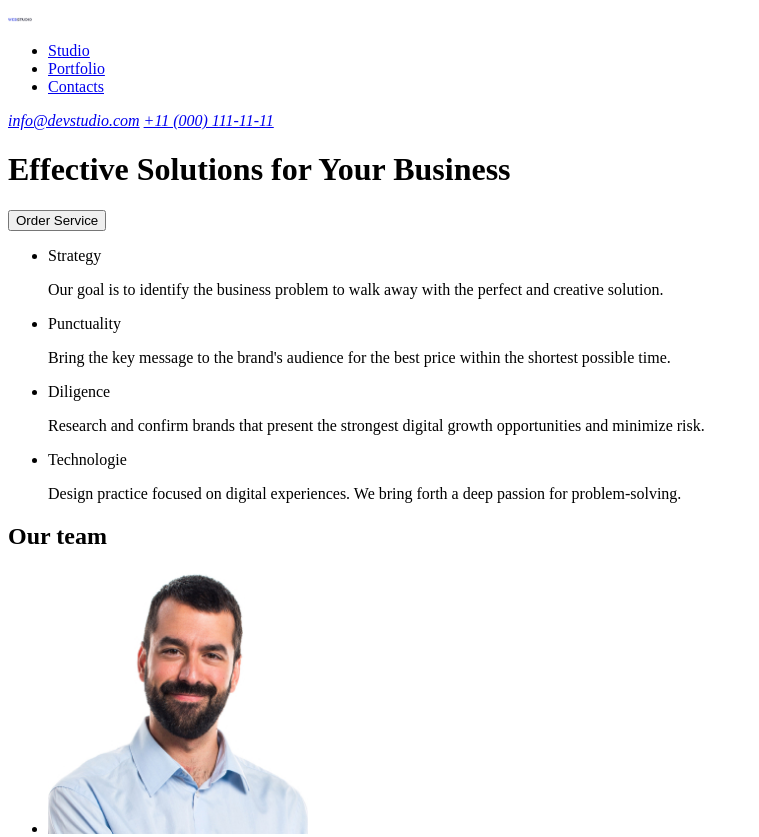
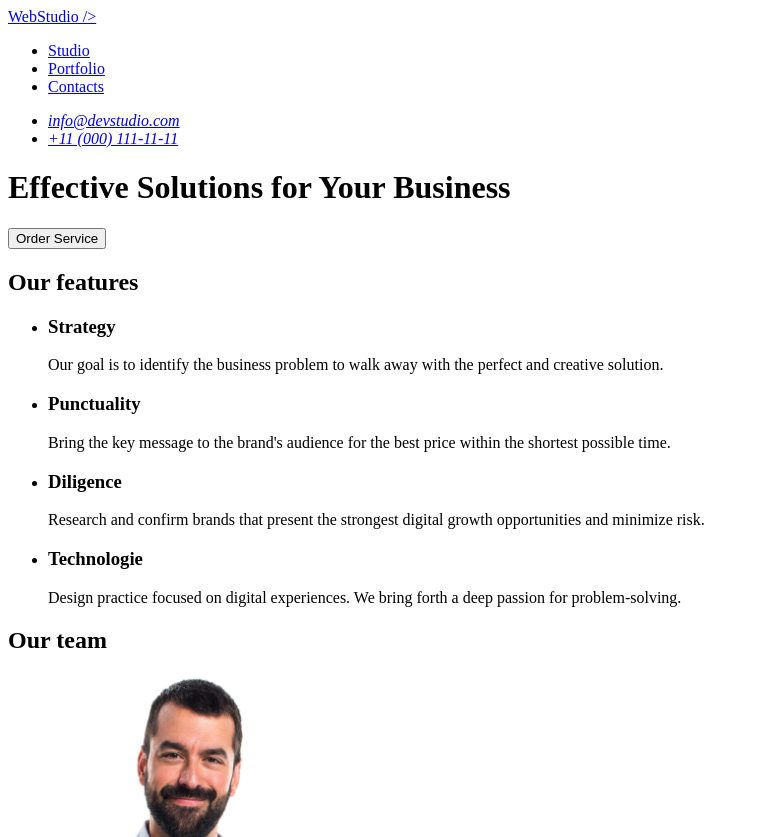
Before and after one commit to Nazarchuk-Arina/goit-markup-hw-01, a plain HTML site: page index.html in a window 1280 px wide. Shown: the top 837 px of the page, without its empty margins (0-759 px from the left). Drawn offline with Linux system fonts and the light colour scheme.

Commit message:
Update index.html

```diff
--- a/index.html
+++ b/index.html
@@ -8,9 +8,7 @@
   <body>
     <header>
       <nav>
-        <a href=" ">
-          <img src="./images.jpg" alt="WebStudio Logo" width="24" />
-        </a>
+        <a href="./index.html">WebStudio /> </a>
         <ul>
           <li><a href="#">Studio</a></li>
           <li><a href="#">Portfolio</a></li>
@@ -18,46 +16,54 @@
         </ul>
       </nav>
       <address>
-        <a href="mailto:info@devstudio.com">info@devstudio.com</a>
-        <a href="tel:+110001111111">+11 (000) 111-11-11</a>
+        <ul>
+          <li><a href="mailto:info@devstudio.com">info@devstudio.com</a></li>
+          <li><a href="tel:+110001111111">+11 (000) 111-11-11</a></li>
+        </ul>
       </address>
     </header>
     <main>
-      <h1>Effective Solutions for Your Business</h1>
-      <button type="button">Order Service</button>
-      <section>
+      <!-- Section 1 -->
+      <section1>
+        <h1>Effective Solutions for Your Business</h1>
+        <button type="button">Order Service</button>
+      </section1>
+      <!-- Section 2 -->
+      <section2>
+        <h2>Our features</h2>
         <ul>
           <li>
-            Strategy
+            <h3>Strategy</h3>
             <p>
               Our goal is to identify the business problem to walk away with the
               perfect and creative solution.
             </p>
           </li>
           <li>
-            Punctuality
+            <h3>Punctuality</h3>
             <p>
               Bring the key message to the brand's audience for the best price
               within the shortest possible time.
             </p>
           </li>
           <li>
-            Diligence
+            <h3>Diligence</h3>
             <p>
               Research and confirm brands that present the strongest digital
               growth opportunities and minimize risk.
             </p>
           </li>
           <li>
-            Technologie
+            <h3>Technologie</h3>
             <p>
               Design practice focused on digital experiences. We bring forth a
               deep passion for problem-solving.
             </p>
           </li>
         </ul>
-      </section>
-      <section>
+      </section2>
+      <!-- Section 3 -->
+      <section3>
         <h2>Our team</h2>
         <ul>
           <li>
@@ -101,11 +107,11 @@
             <p>UI Designer</p>
           </li>
         </ul>
-      </section>
+      </section3>
     </main>
     <footer>
       <section>
-        <a href="">WebStudio</a>
+        <a href="./index.html">WebStudio</a>
         <p>
           Increase the flow of customers and sales for your business with
           digital marketing & growth solutions.
```
